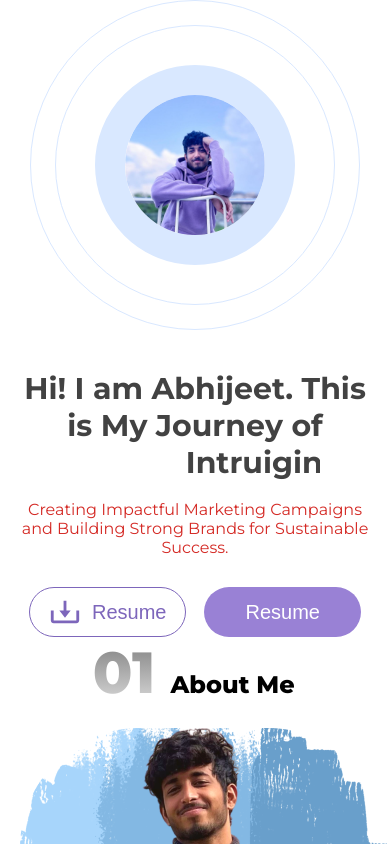
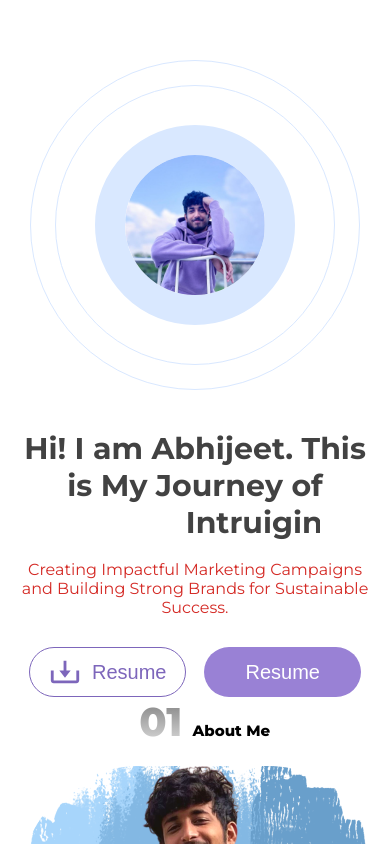
Before and after one commit to saitejapadamatinti/abhijeet-portfolio, a React (Create React App) app: page / in a window 390 px wide. Shown: the top 844 px of the page. Built offline with nearby package versions, Linux system fonts and the light colour scheme.

Commit message:
changes some in mobile screen

```diff
--- a/src/App.css
+++ b/src/App.css
@@ -51,6 +51,7 @@
   width: 100%;
   display: flex;
   justify-content: center;
+  margin: 60px 0px;
 }
 .middle-width-container {
   width: 90%;
--- a/src/components/homePageComponents/homeSectionNumbers/index.css
+++ b/src/components/homePageComponents/homeSectionNumbers/index.css
@@ -1,10 +1,10 @@
 .home-section-number-main-div {
   display: flex;
   align-items: last baseline;
-  gap: 15px;
+  gap: 10px;
 }
 .home-section-number {
-  font-size: 58px;
+  font-size: 40px;
   font-style: normal;
   font-weight: 800;
   background: -webkit-linear-gradient(
@@ -15,11 +15,11 @@
   -webkit-text-fill-color: transparent;
 }
 .home-section-name {
-  font-size: 24px;
+  font-size: 15px;
   font-style: normal;
   font-weight: 800;
-  line-height: 26px;
-  width: 200px;
+  line-height: 16px;
+  width: 178px;
 }
 
 
```
